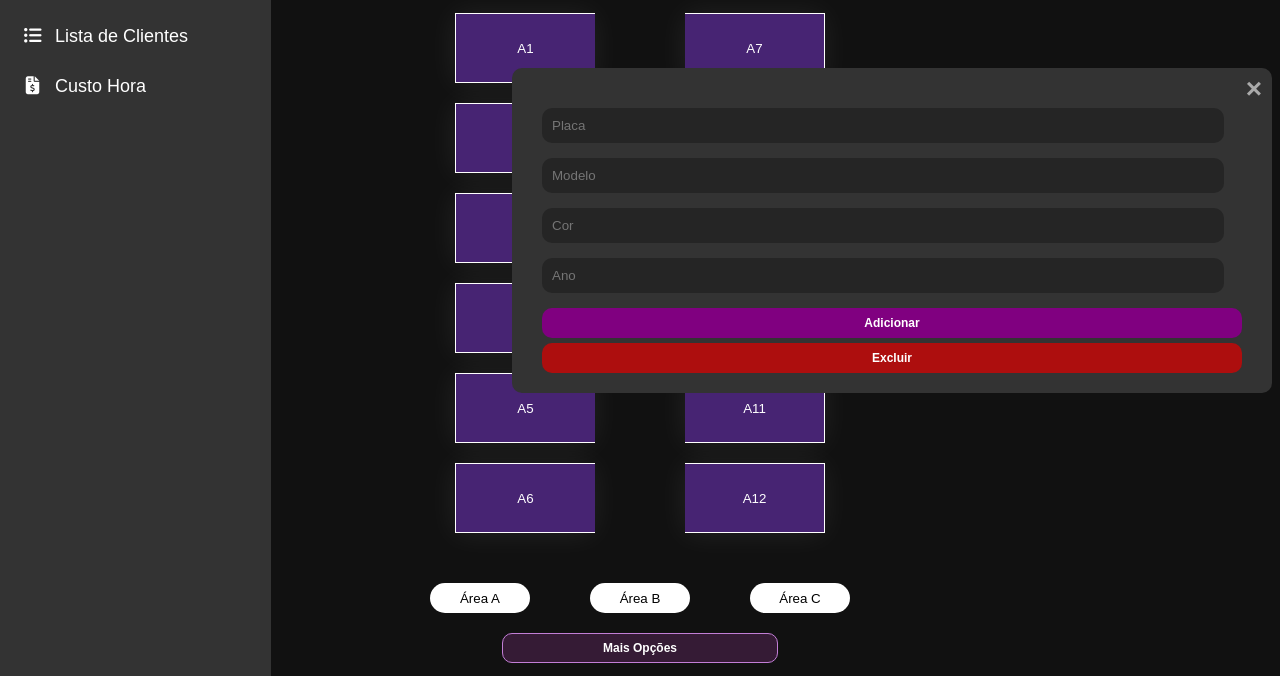
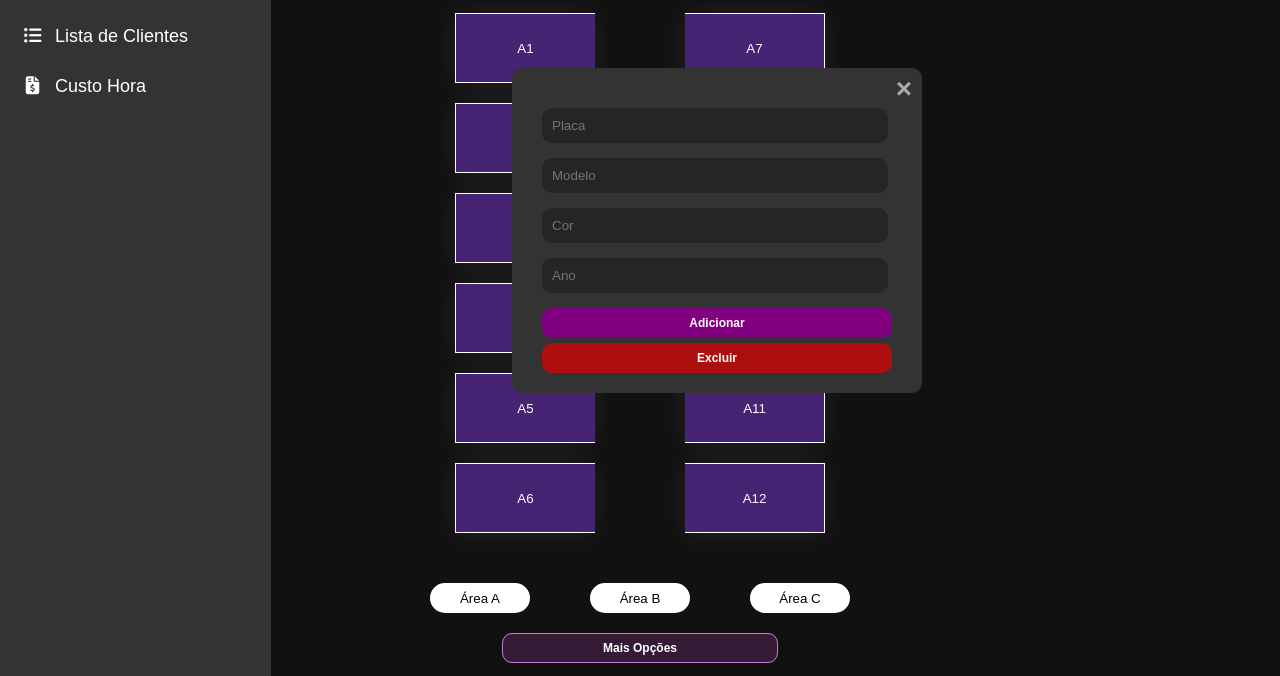
Before and after one commit to vidalxv/estacionamento-admin, a plain HTML site: page index.html in a window 1280 px wide. Both pictures are taken after a click on the button "A1". Shown: the part 124-800 px from the top of the page. Drawn offline with Linux system fonts and the light colour scheme.

Commit message:
ajuste tela

```diff
--- a/src/css/style.css
+++ b/src/css/style.css
@@ -58,7 +58,7 @@ label {
     background-color: #333;
     padding: 35px 30px 20px 30px;
     border-radius: 10px;
-    width: 700px;
+    width: 350px;
 }
 
 .close {
```
